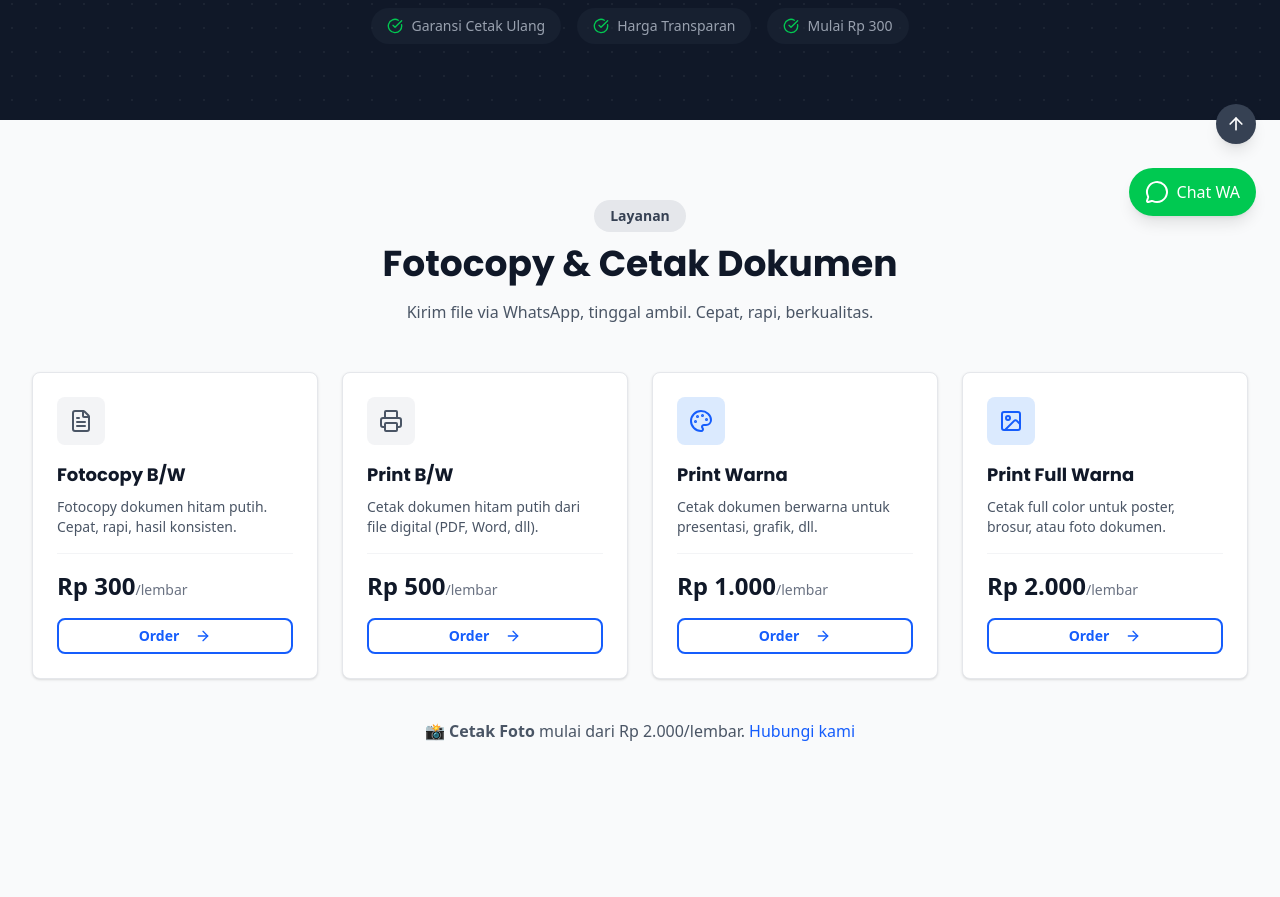
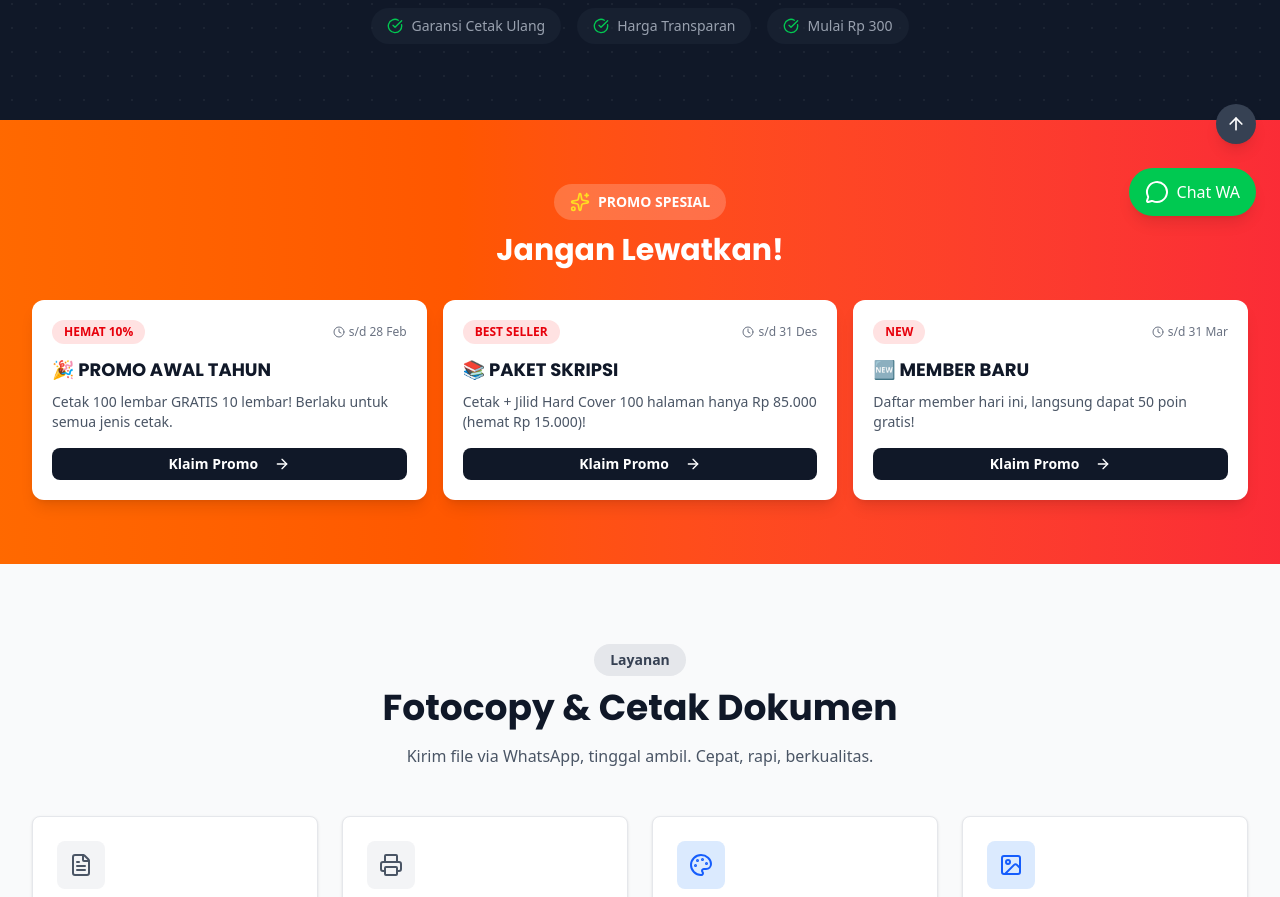
Before and after one commit to putrihati-cmd/LP_HS, a Next.js app: page / in a window 1280 px wide. Shown: the part 560-1457 px from the top of the page. Built offline with nearby package versions, Linux system fonts and the light colour scheme.

Commit message:
🎉 Add dynamic Promo section (JSON-based)
- PromoSection reads from /data/promo.json
- Auto-hides expired promos
- 3 sample promos: Awal Tahun, Paket Skripsi, Member Baru
- Easy to edit: just modify promo.json
- Placed right after Hero for max visibility

```diff
--- /dev/null
+++ b/public/data/promo.json
@@ -0,0 +1,28 @@
+{
+  "promos": [
+    {
+      "id": "promo-1",
+      "title": "🎉 PROMO AWAL TAHUN",
+      "description": "Cetak 100 lembar GRATIS 10 lembar! Berlaku untuk semua jenis cetak.",
+      "badge": "HEMAT 10%",
+      "validUntil": "2026-02-28",
+      "active": true
+    },
+    {
+      "id": "promo-2",
+      "title": "📚 PAKET SKRIPSI",
+      "description": "Cetak + Jilid Hard Cover 100 halaman hanya Rp 85.000 (hemat Rp 15.000)!",
+      "badge": "BEST SELLER",
+      "validUntil": "2026-12-31",
+      "active": true
+    },
+    {
+      "id": "promo-3",
+      "title": "🆕 MEMBER BARU",
+      "description": "Daftar member hari ini, langsung dapat 50 poin gratis!",
+      "badge": "NEW",
+      "validUntil": "2026-03-31",
+      "active": true
+    }
+  ]
+}
--- a/src/app/page.tsx
+++ b/src/app/page.tsx
@@ -1,5 +1,6 @@
 import {
   HeroSection,
+  PromoSection,
   ServicesSection,
   PriceCalculator,
   WhyChooseUs,
@@ -12,6 +13,7 @@ export default function HomePage() {
   return (
     <>
       <HeroSection />
+      <PromoSection />
       <ServicesSection />
       <WhyChooseUs />
       <PriceCalculator />
--- a/src/components/home/index.ts
+++ b/src/components/home/index.ts
@@ -1,4 +1,5 @@
 export { HeroSection } from './hero-section';
+export { PromoSection } from './promo-section';
 export { ServicesSection } from './services-section';
 export { PriceCalculator } from './price-calculator';
 export { WhyChooseUs } from './why-choose-us';
--- /dev/null
+++ b/src/components/home/promo-section.tsx
@@ -0,0 +1,97 @@
+'use client';
+
+import { useState, useEffect } from 'react';
+import Link from 'next/link';
+import { Sparkles, Clock, ArrowRight } from 'lucide-react';
+import { Button } from '@/components/ui';
+import { getWhatsAppLink } from '@/lib/utils';
+
+interface Promo {
+  id: string;
+  title: string;
+  description: string;
+  badge: string;
+  validUntil: string;
+  active: boolean;
+}
+
+export function PromoSection() {
+  const [promos, setPromos] = useState<Promo[]>([]);
+
+  useEffect(() => {
+    fetch('/data/promo.json')
+      .then(res => res.json())
+      .then(data => {
+        const now = new Date();
+        const activePromos = data.promos.filter(
+          (p: Promo) => p.active && new Date(p.validUntil) >= now
+        );
+        setPromos(activePromos);
+      })
+      .catch(() => setPromos([]));
+  }, []);
+
+  if (promos.length === 0) return null;
+
+  return (
+    <section
+      id="promo"
+      className="bg-gradient-to-r from-orange-500 to-red-500 py-12 lg:py-16"
+    >
+      <div className="container mx-auto px-4 sm:px-6 lg:px-8">
+        {/* Header */}
+        <div className="mb-8 text-center">
+          <div className="mb-3 inline-flex items-center gap-2 rounded-full bg-white/20 px-4 py-2">
+            <Sparkles className="h-5 w-5 text-yellow-300" />
+            <span className="text-sm font-bold text-white">PROMO SPESIAL</span>
+          </div>
+          <h2 className="text-2xl font-bold text-white sm:text-3xl">
+            Jangan Lewatkan!
+          </h2>
+        </div>
+
+        {/* Promo Cards */}
+        <div className="grid grid-cols-1 gap-4 md:grid-cols-2 lg:grid-cols-3">
+          {promos.map(promo => (
+            <div
+              key={promo.id}
+              className="rounded-xl bg-white p-5 shadow-lg transition-all hover:-translate-y-1 hover:shadow-xl"
+            >
+              <div className="mb-3 flex items-center justify-between">
+                <span className="rounded-full bg-red-100 px-3 py-1 text-xs font-bold text-red-600">
+                  {promo.badge}
+                </span>
+                <span className="flex items-center gap-1 text-xs text-gray-500">
+                  <Clock className="h-3 w-3" />
+                  s/d{' '}
+                  {new Date(promo.validUntil).toLocaleDateString('id-ID', {
+                    day: 'numeric',
+                    month: 'short',
+                  })}
+                </span>
+              </div>
+              <h3 className="mb-2 text-lg font-bold text-gray-900">
+                {promo.title}
+              </h3>
+              <p className="mb-4 text-sm text-gray-600">{promo.description}</p>
+              <Link
+                href={getWhatsAppLink(
+                  `Halo, saya mau tanya promo: ${promo.title}`
+                )}
+                target="_blank"
+              >
+                <Button
+                  size="sm"
+                  className="w-full rounded-lg bg-gray-900 text-white hover:bg-gray-800"
+                >
+                  Klaim Promo
+                  <ArrowRight className="ml-2 h-4 w-4" />
+                </Button>
+              </Link>
+            </div>
+          ))}
+        </div>
+      </div>
+    </section>
+  );
+}
```
